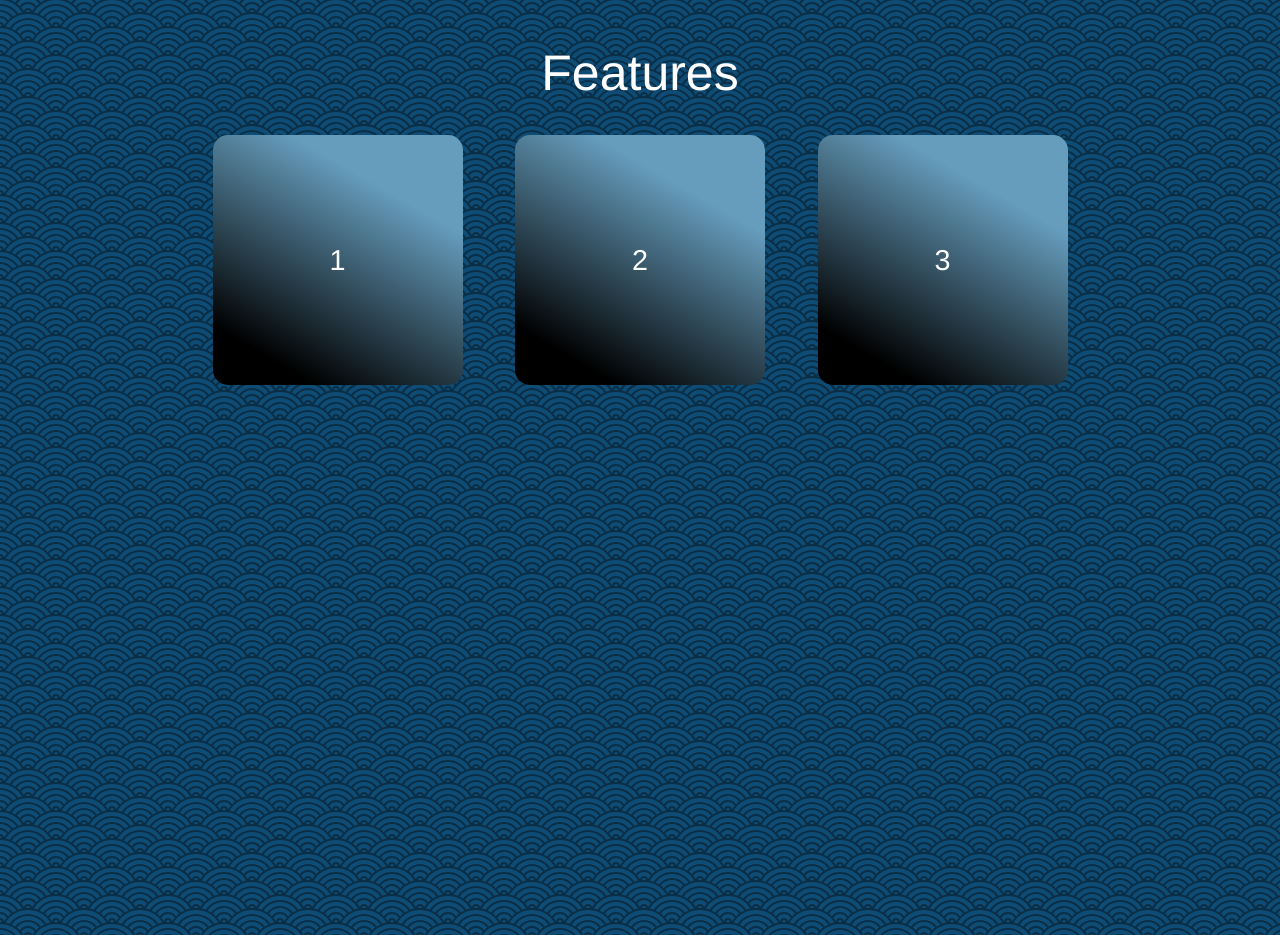
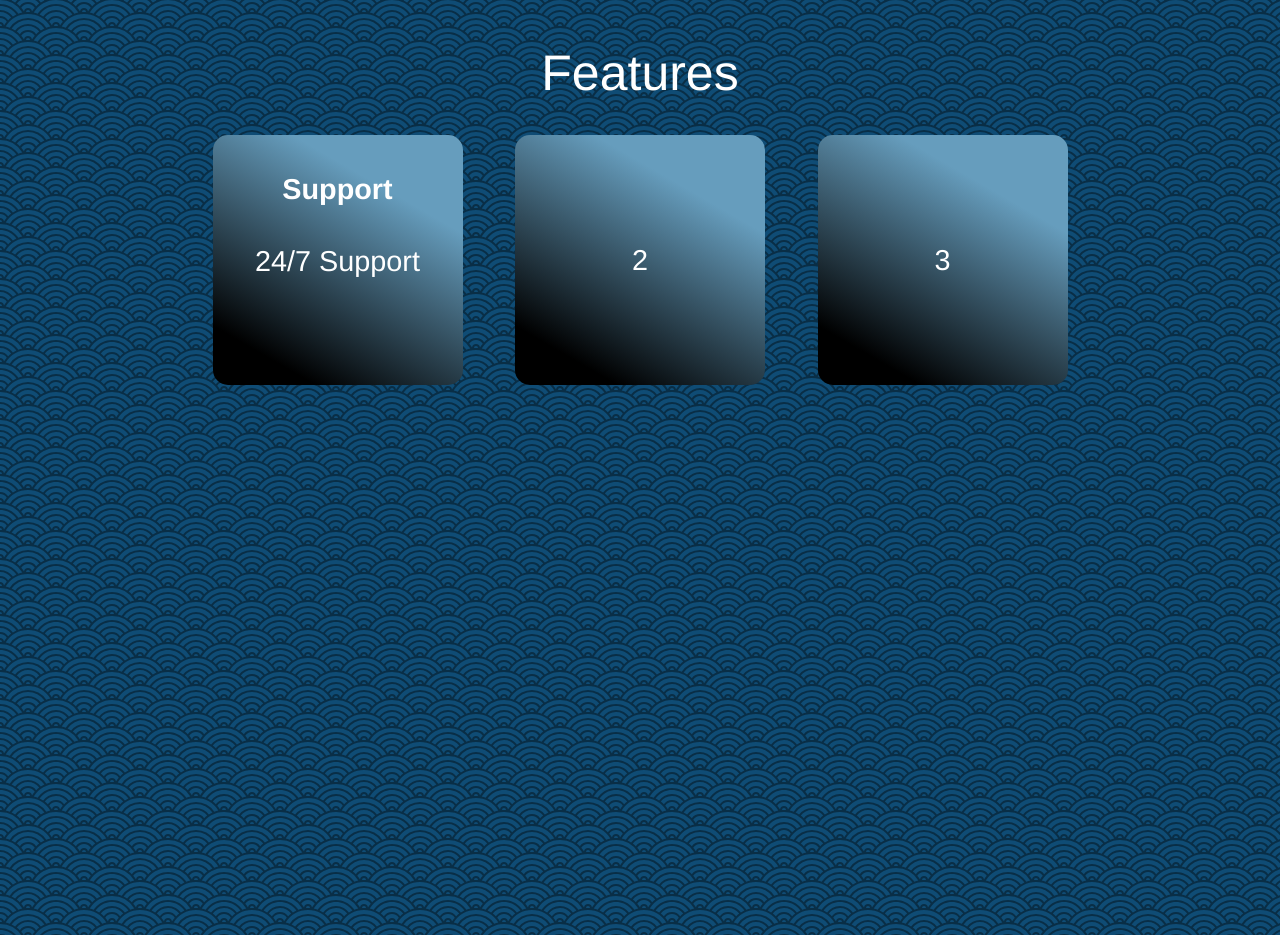
Before and after one commit to radicalkidd/mvp-landing-page, a React app: page / in a window 1280 px wide. Shown: the part 800-1735 px from the top of the page. Built offline with nearby package versions, Linux system fonts and the light colour scheme; the HTML template or start-up script is replaced by a standard one.

Commit message:
Refactor Feature elements

```diff
--- a/client/src/components/Features.jsx
+++ b/client/src/components/Features.jsx
@@ -7,17 +7,14 @@ class Features extends Component {
       <div id="features">
       <h1 className="features-title">Features</h1>
       <div className="features-container">
-        {/* <div className="feature-content"> */}
-          <div className="f1 box-1">1</div>
+          <div className="f1 box-1">
+            <div>
+            <h4>Support</h4>
+            <p>24/7 Support</p>
+            </div>
+          </div>
           <div className="f2 box-2">2</div>
           <div className="f3 box-3">3</div>
-          {/* <ul className="features-list">
-            <li className="feature-item"><p>The standard Lorem Ipsum passage, used since the 1500s
-"Lorem ipsum dolor sit amet, consectetur adipiscing elit, sed do eiusmod tempor incididunt ut labore et dolore magna aliqua. Ut enim ad minim veniam, quis nostrud exercitation ullamco laboris nisi ut aliquip ex ea commodo consequat. Duis aute irure dolor in reprehenderit in voluptate velit esse cillum dolore eu fugiat nulla pariatur. Excepteur sint occaecat cupidatat non proident, sunt in culpa qui officia deserunt mollit anim id est laborum."</p></li>
-            <li className="feature-item"><p>1914 translation by H. Rackham
-"On the other hand, we denounce with righteous indignation and dislike men who are so beguiled and demoralized by the charms of pleasure of the moment, so blinded by desire, that they cannot foresee the pain and trouble that are bound to ensue; and equal blame belongs to those who fail in their duty through weakness of will, which is the same as saying through shrinking from toil and pain. These cases are perfectly simple and easy to distinguish. In a free hour, when our power of choice is untrammelled and when nothing prevents our being able to do what we like best, every pleasure is to be welcomed and every pain avoided. But in certain circumstances and owing to the claims of duty or the obligations of business it will frequently occur that pleasures have to be repudiated and annoyances accepted. The wise man therefore always holds in these matters to this principle of selection: he rejects pleasures to secure other greater pleasures, or else he endures pains to avoid worse pains."</p></li>
-          </ul> */}
-        {/* </div> */}
       </div>
 
       </div>
--- a/client/src/styles/style.css
+++ b/client/src/styles/style.css
@@ -204,12 +204,19 @@ p, span, a, div {
   width: 250px;
   height: 250px;
   display: flex;
-  align-items: center;
+  /* align-items: center; */
   justify-content: center;
   font-size: 2rem;
   /* width: 220px;
   background: rgb(0,0,0); */
   /* background: linear-gradient(30deg, rgba(0,0,0,1) 15%, rgba(102,157,189,1) 75%); */
+}
+
+.f1:hover {
+  /* display: none; */
+  position: relative;
+  transform: scale(1.1);
+  border: 5px solid red;
 }
 
 .box-1{
```
Also changed, not shown: 1 other file (tests, documents, lock files or other folders).
